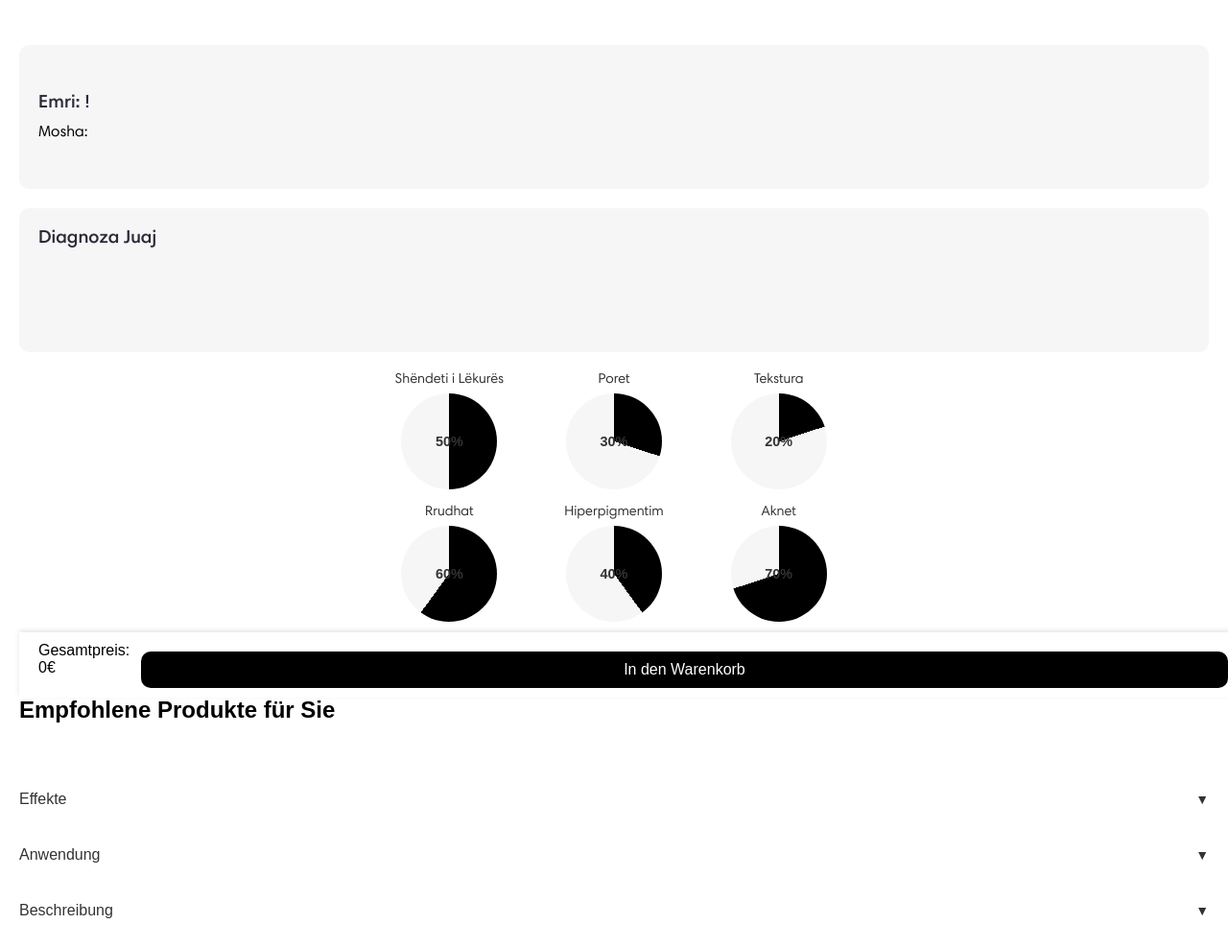
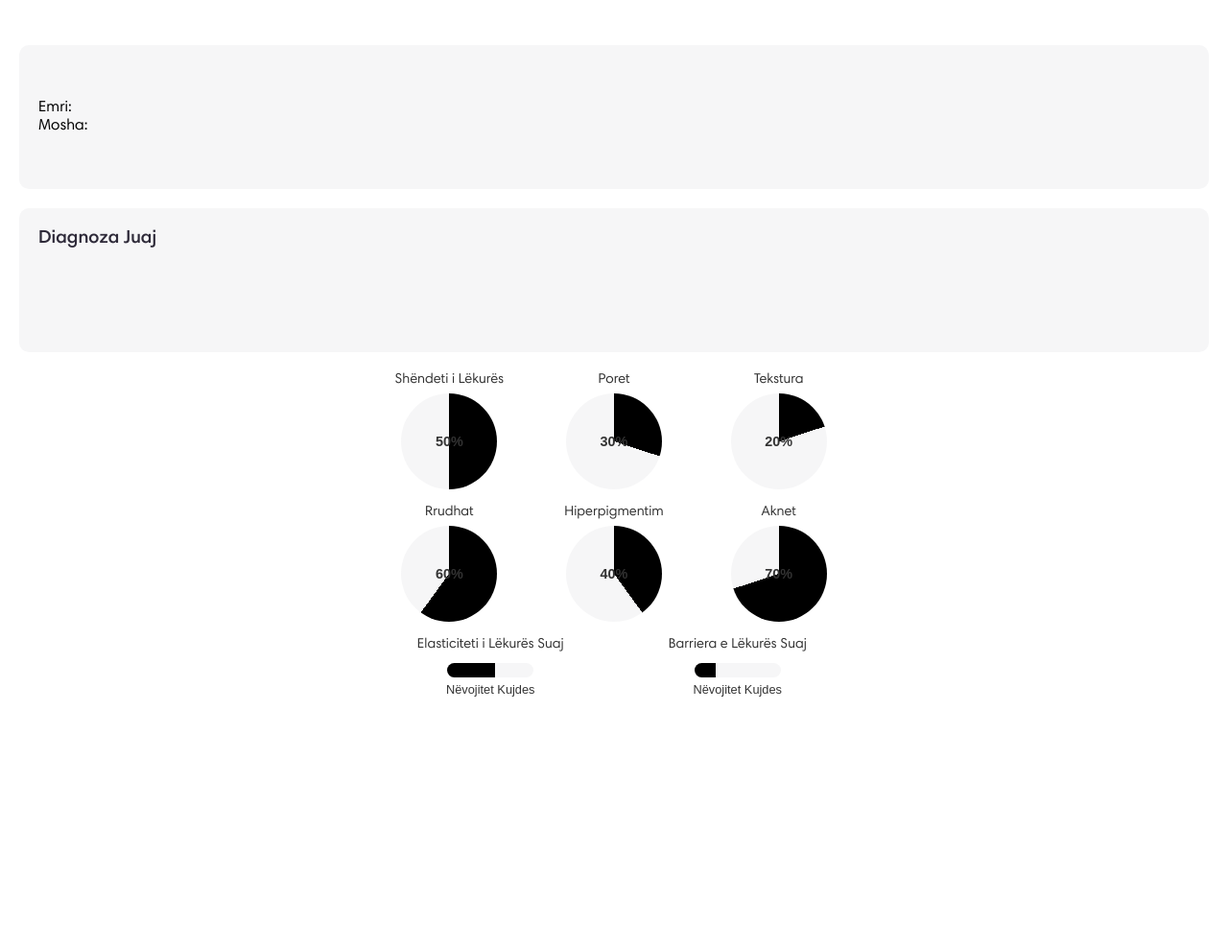
Before and after one commit to albert11a/a, a plain HTML site: page nextPage.html in a window 1280 px wide. Shown: the part 73-1061 px from the top of the page at 96% size. After the commit the page ends 859 px from the top, so only its background shows below. Drawn offline with Linux system fonts and the light colour scheme; a script that the page names is missing; files whose address does not match are found by name.

Commit message:
Update nextPage.html

```diff
--- a/nextPage.html
+++ b/nextPage.html
@@ -25,7 +25,7 @@
     <div id="diagnosis-container">
 
         <div class="answer-box diagnosis-box">
-            <h3>Emri: <span id="userName"></span>!</h3>
+            <p>Emri: <span id="userName"></span></p>
             <p>Mosha: <span id="userAge"></span></p>
         </div>
 
@@ -79,38 +79,13 @@
         </div>
     </div>
 
-<!-- Produktvorschläge -->
-<div id="product-recommendations" class="product-recommendations">
-    <h2>Empfohlene Produkte für Sie</h2>
+
     <div id="products-container" class="products-container">
-        <!-- Produkte werden hier dynamisch eingefügt -->
-    </div>
-</div>
-
-
-<!-- Collapsible Tabs -->
-<div class="collapsible-tabs">
-    <button class="collapsible">Effekte</button>
-    <div class="content">
-        <p>Informationen zu den Effekten der Produkte.</p>
+        <!-- Produktempfehlungen werden hier eingefügt -->
     </div>
 
-    <button class="collapsible">Anwendung</button>
-    <div class="content">
-        <p>Wie man die Produkte richtig anwendet.</p>
-    </div>
-
-    <button class="collapsible">Beschreibung</button>
-    <div class="content">
-        <p>Kurzbeschreibung der Produkte.</p>
-    </div>
-</div>
-
-<!-- Sticky Bar -->
-<div class="sticky-bar">
-    <div id="total-price">Gesamtpreis: 0€</div>
-    <button id="add-to-cart-button" class="add-to-cart-button">In den Warenkorb</button>
-</div>
+    <!-- Warenkorb-Icon -->
+    <div id="cart-icon" class="cart-icon"></div>
 
     <!-- JavaScript -->
     <script src="script.js"></script>
```
